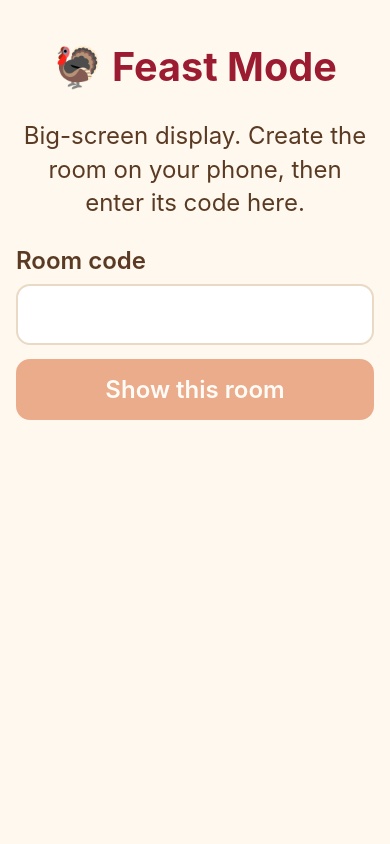
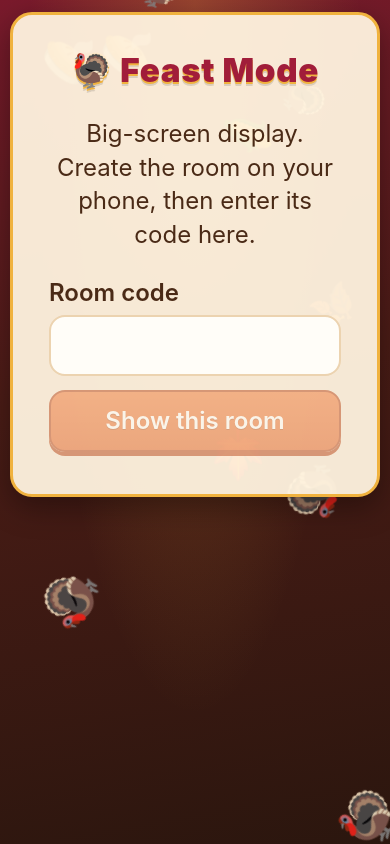
Before and after one commit to Ostman12/Thanksgiving-Feast, a plain HTML site: page client/display.html in a window 390 px wide. Drawn offline with Linux system fonts and the light colour scheme.

Commit message:
Festive graphics: harvest-night theme and falling turkeys
CSS and decorative HTML only, no JavaScript changes:
- Dark cranberry-to-chocolate sky, content on a cream plate with gold
  trim so text stays readable.
- Falling turkeys and autumn emoji in a fixed, non-tappable layer
  behind the content, animated with CSS transforms only. Hidden under
  prefers-reduced-motion.
- Chunky buttons with a bottom edge that presses down on tap; gold
  selected options; cranberry round bar with a gold countdown pill.
- Screens pop in on change. The title shrinks to fit small phones.
The hidden secret word card still looks the same on every phone.
docs/design.md updated to match.

```diff
--- a/client/display.html
+++ b/client/display.html
@@ -7,6 +7,11 @@
   <link rel="stylesheet" href="style.css">
 </head>
 <body class="display">
+  <!-- Decoration only: falling turkeys behind the content (style.css .sky). -->
+  <div class="sky" aria-hidden="true">
+    <span>🦃</span><span>🍂</span><span>🥧</span><span>🦃</span><span>🍁</span><span>🌽</span>
+    <span>🦃</span><span>🍂</span><span>🦃</span><span>🍁</span><span>🥧</span><span>🦃</span>
+  </div>
   <div id="banner" class="banner" hidden>Reconnecting…</div>
   <div id="toast" class="toast" role="status" hidden></div>
 
--- a/client/style.css
+++ b/client/style.css
@@ -2,22 +2,31 @@
    laptop. Colors are set once here (docs/design.md: warm autumn theme). */
 
 :root {
-  --cream: #fff8ee;
-  --card: #ffffff;
-  --orange: #d9622b;
-  --cranberry: #9b1b30;
-  --brown: #5a3a22;
-  --muted: #8a7462;
-  --line: #ead9c4;
-  --ok: #2e7d32;
-  --radius: 14px;
+  /* Harvest night: dark cranberry-to-chocolate sky, cream plate, gold trim. */
+  --night: #2b160e;
+  --cream: #fff4e0;
+  --card: #fffdf8;
+  --orange: #e2662a;
+  --orange-deep: #b8481a;
+  --gold: #f0b23e;
+  --gold-deep: #c98a1c;
+  --cranberry: #a11d3a;
+  --cranberry-deep: #6e1027;
+  --brown: #4a2a16;
+  --muted: #866a55;
+  --line: #ecd3b0;
+  --ok: #4f7a2c;
+  --radius: 16px;
 }
 
 * { box-sizing: border-box; }
 
+html {
+  background: var(--night); /* shows on iOS overscroll */
+}
+
 html, body {
   margin: 0;
-  background: var(--cream);
   color: var(--brown);
   font-family: -apple-system, BlinkMacSystemFont, "Segoe UI", Roboto, Helvetica, Arial, sans-serif;
   font-size: 18px;
@@ -25,16 +34,76 @@ html, body {
   -webkit-text-size-adjust: 100%;
 }
 
+/* Sky gradient on a fixed layer (background-attachment: fixed is unreliable on iOS). */
+body::before {
+  content: "";
+  position: fixed; inset: 0; z-index: -1;
+  background:
+    radial-gradient(ellipse at 50% 0%, rgba(240, 178, 62, 0.28), transparent 60%),
+    linear-gradient(170deg, #7a1a2c 0%, #4a1c16 45%, var(--night) 100%);
+}
+
+/* The content sits on a cream "plate" so text stays readable over the sky. */
 main {
+  position: relative; z-index: 1;
   max-width: 480px;
-  margin: 0 auto;
-  padding: 16px 16px calc(24px + env(safe-area-inset-bottom));
+  margin: 12px auto calc(16px + env(safe-area-inset-bottom));
+  padding: 8px 18px 22px;
+  background: rgba(255, 244, 224, 0.95);
+  border: 3px solid var(--gold);
+  border-radius: 22px;
+  box-shadow: 0 10px 30px rgba(0, 0, 0, 0.35);
+}
+@media (max-width: 520px) {
+  main { margin-left: 10px; margin-right: 10px; }
+}
+
+/* ---- falling turkeys (decoration only, behind everything, never tappable) */
+.sky {
+  position: fixed; inset: 0; z-index: 0;
+  overflow: hidden; pointer-events: none;
+}
+.sky span {
+  position: absolute; top: 0;
+  font-size: 30px; opacity: 0.85;
+  animation: fall linear infinite;
+  will-change: transform;
+}
+@keyframes fall {
+  0%   { transform: translate(0, -12vh) rotate(0deg); }
+  50%  { transform: translate(36px, 50vh) rotate(180deg); }
+  100% { transform: translate(0, 112vh) rotate(360deg); }
+}
+/* Spread them out: position, speed, start offset (negative = already falling), size. */
+.sky span:nth-child(1)  { left: 4%;  animation-duration: 11s; animation-delay: -2s; }
+.sky span:nth-child(2)  { left: 14%; animation-duration: 14s; animation-delay: -9s;  font-size: 22px; }
+.sky span:nth-child(3)  { left: 24%; animation-duration: 9s;  animation-delay: -5s; }
+.sky span:nth-child(4)  { left: 34%; animation-duration: 16s; animation-delay: -12s; font-size: 24px; }
+.sky span:nth-child(5)  { left: 44%; animation-duration: 12s; animation-delay: -1s;  font-size: 36px; }
+.sky span:nth-child(6)  { left: 54%; animation-duration: 10s; animation-delay: -7s;  font-size: 22px; }
+.sky span:nth-child(7)  { left: 64%; animation-duration: 15s; animation-delay: -3s; }
+.sky span:nth-child(8)  { left: 74%; animation-duration: 11s; animation-delay: -10s; font-size: 26px; }
+.sky span:nth-child(9)  { left: 84%; animation-duration: 13s; animation-delay: -6s;  font-size: 34px; }
+.sky span:nth-child(10) { left: 92%; animation-duration: 9s;  animation-delay: -4s;  font-size: 22px; }
+.sky span:nth-child(11) { left: 9%;  animation-duration: 17s; animation-delay: -14s; font-size: 20px; }
+.sky span:nth-child(12) { left: 69%; animation-duration: 18s; animation-delay: -16s; font-size: 20px; }
+
+/* Screens pop in when they appear (render() only un-hides on a change). */
+main > section:not([hidden]), .word-card:not([hidden]) { animation: pop-in 0.25s ease-out; }
+@keyframes pop-in {
+  from { opacity: 0; transform: translateY(8px) scale(0.98); }
+  to   { opacity: 1; transform: none; }
 }
 
 [hidden] { display: none !important; }
 
 h1, h2, h3 { color: var(--cranberry); margin: 0.6em 0 0.4em; }
-.title { font-size: 2.2rem; text-align: center; }
+.title {
+  font-size: clamp(1.8rem, 8.5vw, 2.4rem); font-weight: 900; text-align: center; letter-spacing: 0.02em;
+  white-space: nowrap;
+  color: var(--cranberry);
+  text-shadow: 0 2px 0 var(--gold), 0 4px 0 rgba(0, 0, 0, 0.12);
+}
 .center { text-align: center; }
 .muted { color: var(--muted); }
 .big { font-size: 1.35rem; font-weight: 600; }
@@ -70,16 +139,29 @@ input.wide { margin-bottom: 12px; }
   background: var(--card);
   border: 2px solid var(--line);
   border-radius: var(--radius);
+  box-shadow: 0 4px 0 var(--line);
   cursor: pointer;
   -webkit-tap-highlight-color: transparent;
-  transition: transform 0.08s ease;
+  transition: transform 0.08s ease, box-shadow 0.08s ease;
 }
-.btn:active { transform: scale(0.98); }
-.btn.primary { background: var(--orange); border-color: var(--orange); color: #fff; }
-.btn.subtle { background: transparent; color: var(--muted); }
-.btn.armed { background: var(--cranberry); border-color: var(--cranberry); color: #fff; }
+.btn:active { transform: translateY(3px); box-shadow: 0 1px 0 var(--line); }
+.btn.primary {
+  background: linear-gradient(180deg, #f07a3a, var(--orange));
+  border-color: var(--orange-deep); color: #fff;
+  box-shadow: 0 4px 0 var(--orange-deep);
+  text-shadow: 0 1px 0 rgba(0, 0, 0, 0.2);
+}
+.btn.primary:active { box-shadow: 0 1px 0 var(--orange-deep); }
+.btn.subtle { background: transparent; color: var(--muted); box-shadow: none; border-color: transparent; }
+.btn.armed {
+  background: var(--cranberry); border-color: var(--cranberry-deep); color: #fff;
+  box-shadow: 0 4px 0 var(--cranberry-deep);
+}
 .btn:disabled { opacity: 0.5; cursor: default; transform: none; }
-.btn.option.selected { border-color: var(--orange); background: #fde7da; }
+.btn.option.selected {
+  border-color: var(--gold-deep); background: #fff0c9;
+  box-shadow: 0 4px 0 var(--gold-deep);
+}
 
 .choices .btn { text-align: left; }
 .ab { display: grid; gap: 10px; }
@@ -90,6 +172,7 @@ input.wide { margin-bottom: 12px; }
   position: sticky; top: 0; z-index: 10;
   background: var(--cranberry); color: #fff;
   text-align: center; padding: 8px; font-weight: 600;
+  border-bottom: 2px solid var(--gold);
 }
 .toast {
   position: fixed; left: 50%; bottom: calc(20px + env(safe-area-inset-bottom));
@@ -102,24 +185,37 @@ input.wide { margin-bottom: 12px; }
 .round-bar {
   position: sticky; top: 0; z-index: 5;
   display: flex; justify-content: space-between; align-items: center;
-  padding: 10px 16px; background: var(--brown); color: var(--cream);
-  font-weight: 600;
+  padding: 10px 16px; color: var(--cream);
+  background: linear-gradient(180deg, var(--cranberry), var(--cranberry-deep));
+  border-bottom: 3px solid var(--gold);
+  box-shadow: 0 4px 12px rgba(0, 0, 0, 0.3);
+  font-weight: 700;
 }
-.countdown { font-variant-numeric: tabular-nums; }
-.countdown.urgent { color: #ffb199; }
+.countdown {
+  font-variant-numeric: tabular-nums;
+  background: rgba(0, 0, 0, 0.25); color: var(--gold);
+  padding: 2px 12px; border-radius: 999px;
+}
+.countdown:empty { display: none; }
+.countdown.urgent { color: #fff; background: var(--orange); }
 
 /* ---- lobby */
 .room-code {
-  font-size: 3.2rem; font-weight: 800; letter-spacing: 0.25em;
+  font-size: 3.2rem; font-weight: 900; letter-spacing: 0.25em;
   text-align: center; color: var(--cranberry); margin: 0;
+  text-shadow: 0 3px 0 var(--gold);
 }
 .players { list-style: none; padding: 0; margin: 16px 0; }
 .players li {
   padding: 10px 14px; margin: 6px 0;
   background: var(--card); border: 2px solid var(--line); border-radius: var(--radius);
+  border-left: 6px solid var(--orange);
 }
 .players li.away { opacity: 0.5; }
 .players li.done { border-color: var(--ok); }
+.players li:nth-child(3n+2) { border-left-color: var(--gold); }
+.players li:nth-child(3n+3) { border-left-color: var(--cranberry); }
+.players li.done { border-left-color: var(--ok); }
 
 /* ---- secret word: blurred until tapped (client only) */
 .word-card { margin: 12px 0; }
@@ -173,11 +269,17 @@ body.display .big-ab { grid-template-columns: 1fr 1fr; gap: 24px; margin: 24px 0
 .option-card.winner { border-color: var(--ok); color: var(--brown); }
 .option-card .tag {
   display: block; font-size: 1rem; color: #fff; background: var(--orange);
+  box-shadow: 0 2px 0 var(--orange-deep);
   border-radius: 999px; padding: 4px 14px; margin: 0 auto 12px; width: fit-content;
 }
 .option-card small { display: block; font-size: 1rem; font-weight: 400; color: var(--muted); margin-top: 12px; }
 .leaderboard.big { font-size: 1.8rem; max-width: 700px; margin: 0 auto; }
 
+body.display main { padding: 12px 36px 32px; }
+body.display .sky span { font-size: 48px; }
+body.display .sky span:nth-child(even) { font-size: 36px; }
+
 @media (prefers-reduced-motion: reduce) {
-  * { transition: none !important; }
+  * { transition: none !important; animation: none !important; }
+  .sky { display: none; }
 }
```
Also changed, not shown: client/index.html (+6 -1 lines), 1 other file.
